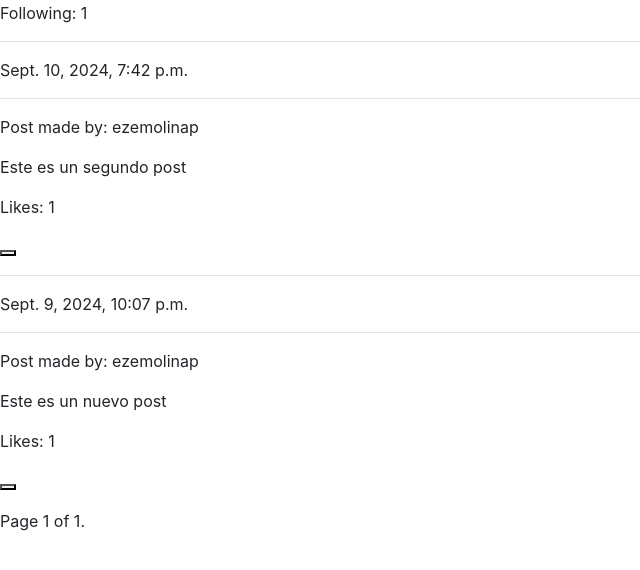
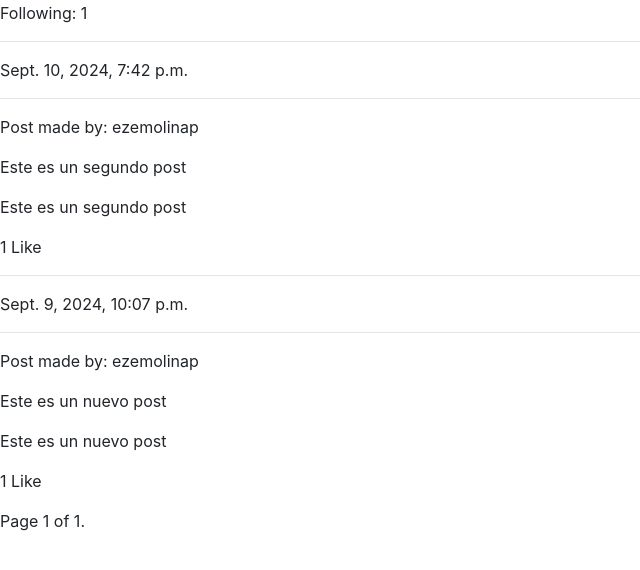
Before and after one commit to Ezemol/project-4-network, a Django app: a page that uses network/templates/network/profile.html in a window 1280 px wide. Shown: the part 151-721 px from the top of the page, without its empty margins (0-640 px from the left). Run offline with Django 3.2, Linux system fonts and the light colour scheme; data comes from the database, SQL or seed files in the repository; both versions use the stored data as it was after the commit; some libraries are stand-ins or nearby versions.

Commit message:
Likes function done.

```diff
--- a/network/static/network/profile.js
+++ b/network/static/network/profile.js
@@ -36,7 +36,7 @@ document.addEventListener('DOMContentLoaded', () => {
     });
 
     // Selecciona todos los botones de like
-    const likeButton = document.querySelectorAll(`[id^="like-post-button"]`).forEach(button => {
+    document.querySelectorAll(`[id^="like-post-button"]`).forEach(button => {
         button.addEventListener('click', () => {
             const postId = button.id.split('-').pop(); // Obtiene el postId del boton
             const isLiked = document.querySelector(`#like-post-button-${postId}`).textContent.trim();
@@ -70,6 +70,19 @@ document.addEventListener('DOMContentLoaded', () => {
             if (result.is_following !== undefined) {  // Verifica si el campo is_following está en la respuesta
                 isFollowing = result.is_following;  // Actualiza la variable isFollowing
                 document.querySelector('#button-follow').innerText = isFollowing ? "Unfollow" : "Follow";  // Cambia el texto del botón
+
+                // Actualizar los followers del perfil sin recargar la página
+                const numFollowersElement = document.querySelector("#num_followers");
+
+                let numFollowers = parseInt(numFollowersElement.textContent, 10);
+
+                if (isFollowing) {
+                    numFollowers++;
+                } else {
+                    numFollowers--;
+                }
+
+                numFollowersElement.innerHTML = `${numFollowers}`
             }
         })
         .catch(error => {
@@ -159,8 +172,31 @@ document.addEventListener('DOMContentLoaded', () => {
             console.log(result);
 
             if (result.success) {
+
+                // Cambiar el contenido del boton like/unlike
                 const likeButton = document.querySelector(`#like-post-button-${postId}`);
                 likeButton.innerHTML =  `${isLiked ? "Unlike" : "Like"}`;
+
+                // Actualizar el número de likes
+                const likesCountElement = document.querySelector(`#likes-count-${postId}`);
+
+                // Convertir el contenido actual de likesCount a un número
+                let likesCount = parseInt(likesCountElement.textContent, 10);
+
+                if (isLiked) {
+                    likesCount++; // Incrementa el núm de likes
+                } else {
+                    likesCount--; // Decrementa el num de likes
+                }
+
+                // Actualizar el contenido del html con el nuevo valor
+                if (likesCount === 1) {
+                    likesCountElement.innerHTML = `${likesCount} Like`;
+                } else {
+                    likesCountElement.innerHTML = `${likesCount} Likes`;
+                }
+
+
             } else {
                 console.error('Error liking the post.', result.error);
             }
--- a/network/templates/network/profile.html
+++ b/network/templates/network/profile.html
@@ -7,8 +7,8 @@
 
         {% if active_posts %}  <!-- Verifica si hay publicaciones -->
         <div>
-            <p>Followers: {{ num_followers }}</p>  <!-- Muestra la cantidad de seguidores -->
-            <p>Following: {{ num_following }} </p>  <!-- Muestra la cantidad de personas que sigue -->
+            <p>Followers: <span id="num_followers">{{ num_followers }}</span></p>  <!-- Muestra la cantidad de seguidores -->
+            <p>Following: {{ num_following }}</p>  <!-- Muestra la cantidad de personas que sigue -->
 
             {% for post in active_posts %}  <!-- Itera sobre todas las publicaciones -->
                 <p>
@@ -17,14 +17,23 @@
                     <hr>
                     <p>Post made by: {{ post.user }}</p>  <!-- Muestra el nombre del usuario que hizo la publicación -->
                     <p id="post-body" data-post-id="{{post.id}}">{{ post.body }}</p>  <!-- Muestra el contenido de la publicación -->
-                    <p data-liked="">
-                        {% if post.likes %}  <!-- Verifica si la publicación tiene likes -->
-                            Likes: {{ post.likes.count }}  <!-- Muestra el número de likes -->
+                    <div>
+                        <p>{{ post.body }}</p>
+                        {% if request.user.is_authenticated %}
+                            <button id="like-post-button-{{ post.id }}">
+                                {% if post.is_liked %}
+                                    Unlike
+                                {% else %}
+                                    Like
+                                {% endif %}
+                            </button>
+                        {% endif %}
+                        {% if post.likes.count == 1 %}
+                            <span id="likes-count-{{post.id}}">{{ post.likes.count }} Like</span>
                         {% else %}
-                            Likes: 0  <!-- Si no hay likes, muestra 0 -->
+                            <span id="likes-count-{{post.id}}">{{ post.likes.count }} Likes</span>
                         {% endif %}
-                    </p>
-                    <div><button id="like-post-button-{{post.id}}"></button></div>
+                    </div>
                     <div>
                         {% if post.user == request.user %}
                             <button id="edit-post-button-{{post.id}}">Edit Post</button>
--- a/network/views.py
+++ b/network/views.py
@@ -17,6 +17,10 @@ def index(request):
 
     # Variable con las páginas y sus posts respectivos
     pagin = paginator(request, active_posts)
+
+    # Ver si ya likeó o no el post
+    for post in active_posts:
+        post.is_liked = post.likes.filter(id=request.user.id).exists()
 
     # Renderizar la vista del índice con los posts activos
     return render(request, "network/index.html", {
@@ -105,10 +109,13 @@ def profile(request, username):
     profile, created = Profile.objects.get_or_create(user=user)
 
     # Obtener todos los posts del dueño del perfil
-    posts = Post.objects.filter(user=user).order_by("-timestamp")
+    active_posts = Post.objects.filter(user=user).order_by("-timestamp")
 
     # Variable con las páginas y sus posts respectivos
-    pagin = paginator(request, posts)
+    pagin = paginator(request, active_posts)
+
+    for post in active_posts:
+        post.is_liked = post.likes.filter(id=request.user.id).exists()
 
     # Inicializar variables
     is_following = False
@@ -178,13 +185,11 @@ def following(request):
         # Crear un array con los usuarios que sigue
         following_users = [profile.user for profile in following_profiles]
 
-        posts = Post.objects.all()
-
         # Filtrar los posts activos hechos por esos usuarios.
-        active_posts = posts.filter(is_active=True, user__in=following_users).order_by("-timestamp")
+        active_posts = Post.objects.filter(is_active=True, user__in=following_users).order_by("-timestamp")
 
         # Ver si ya likeó o no el post
-        for post in posts:
+        for post in active_posts:
             post.is_liked = post.likes.filter(id=request.user.id).exists()
 
         # Variable con las páginas y sus posts respectivos
@@ -194,7 +199,6 @@ def following(request):
         return render(request, "network/index.html", {
             "active_posts": pagin["page_posts"],
             "title_page": "Following Page",
-            "posts": posts,
         })
     else:
         return render(request, "network/index.html", {
```
Also changed, not shown: network/templates/network/index.html (+15 -6 lines), db.sqlite3.
